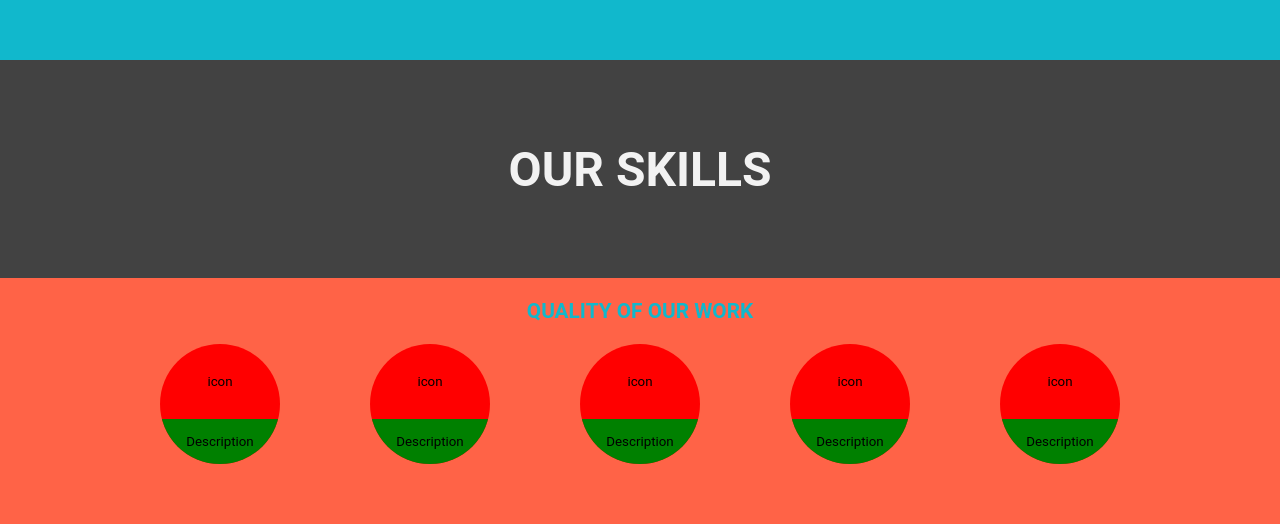
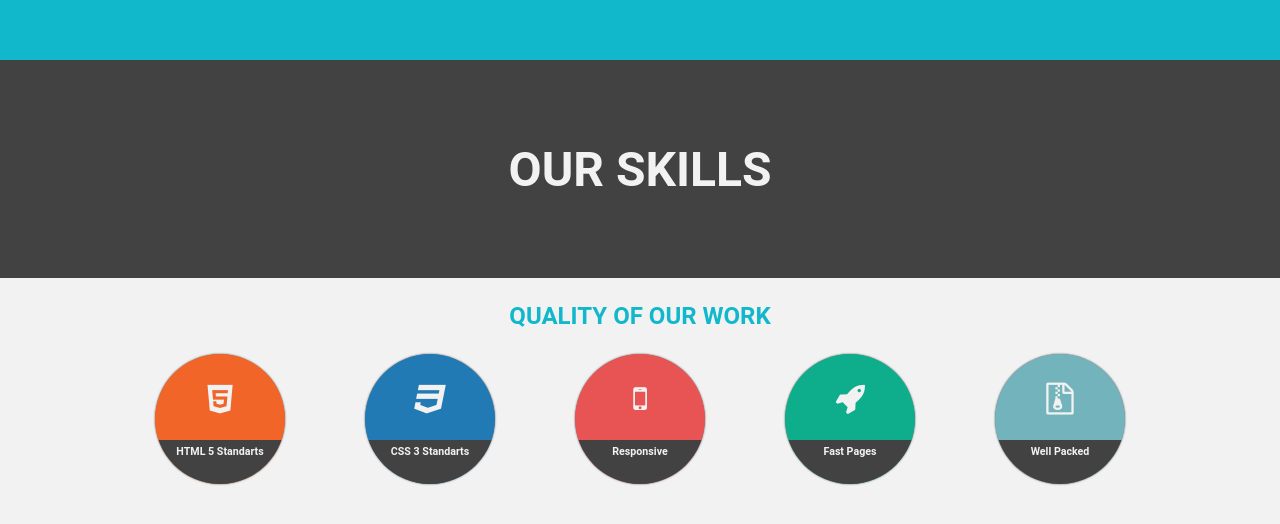
Before and after one commit to IvankivRLCoder/rb-first-project, a website: page app/jade/index.jade in a window 1280 px wide. Shown: the part 1540-2064 px from the top of the page. Drawn offline with nearby package versions, Linux system fonts and the light colour scheme; files that its build step writes are made by us from their sources; files whose address does not match are found by name.

Commit message:
Add skills balls

```diff
--- a/app/jade/index.jade
+++ b/app/jade/index.jade
@@ -89,29 +89,29 @@ html(lang="en")
               ul.our-skills-container-work-quality-container__list
                 li.our-skills-container-work-quality-container__list--item
                   span.our-skills-container-work-quality-container__list--item__icon
-                    |icon
+                    i(class="fa fa-html5" aria-hidden="true")
                   span.our-skills-container-work-quality-container__list--item__description
-                    |Description
+                    |HTML 5 standarts
                 li.our-skills-container-work-quality-container__list--item
                   span.our-skills-container-work-quality-container__list--item__icon
-                    |icon
+                    i(class="fa fa-css3" aria-hidden="true")
                   span.our-skills-container-work-quality-container__list--item__description
-                    |Description
+                    |CSS 3 standarts
                 li.our-skills-container-work-quality-container__list--item
                   span.our-skills-container-work-quality-container__list--item__icon
-                    |icon
+                    i(class="fa fa-mobile" aria-hidden="true")
                   span.our-skills-container-work-quality-container__list--item__description
-                    |Description
+                    |responsive
                 li.our-skills-container-work-quality-container__list--item
                   span.our-skills-container-work-quality-container__list--item__icon
-                    |icon
+                    i(class="fa fa-rocket" aria-hidden="true")
                   span.our-skills-container-work-quality-container__list--item__description
-                    |Description
+                    |fast pages
                 li.our-skills-container-work-quality-container__list--item
                   span.our-skills-container-work-quality-container__list--item__icon
-                    |icon
+                    i(class="fa fa-file-zip-o" aria-hidden="true")
                   span.our-skills-container-work-quality-container__list--item__description
-                    |Description
+                    |well packed
     //OUR SKILLS END
   script(src="js/libraries.min.js")
   script(src="js/common.js")
--- a/app/stylus/_ourSkills.styl
+++ b/app/stylus/_ourSkills.styl
@@ -3,7 +3,7 @@
   flex-direction: column
   justify-content: space-around
   height: 100vh
-  background-color: green
+  // background-color: green
   &-title
     display: flex
     flex-direction: row
@@ -22,7 +22,7 @@
     display: flex
     flex-grow: 1
     min-height: 582px
-    background-color: tomato
+    background-color: #f2f2f2
     justify-content: center
     align-items: flex-start
     &-work-quality
@@ -33,7 +33,7 @@
       &__title
         display: flex
         text-transform: uppercase
-        font-size: 1.3rem
+        font-size: 1.8em
         color: #11b8cc
         flex-grow: 1
       &-container
@@ -52,21 +52,37 @@
             flex-direction: column
             align-items: center
             justify-content: center
-            background-color: red
-            height: 120px
-            width: 120px
+            height: 130px
+            width: 130px
             overflow: hidden
             border-radius: 50%
+            color: #f2f2f2
+            box-shadow: 0px 0px 2px 0px rgba(0, 0, 0, 0.7)
             &__icon
               display: flex
-              width: 120px
+              max-width: 130px
+              padding-top: 3px
               align-items: center
               justify-content: center
               flex-grow: 2
+              font-size: 2rem
             &__description
               display: flex
               justify-content: center
-              align-items: center
+              padding-top: 5px
               flex-grow: 1
-              width: 120px
-              background-color green
+              font-size: .8em
+              width: 130px
+              font-weight: 600
+              background-color #424242
+              text-transform: capitalize
+          &--item:nth-child(1)
+            background-color: #F16529
+          &--item:nth-child(2)
+            background-color: #227AB5
+          &--item:nth-child(3)
+            background-color: #e85454
+          &--item:nth-child(4)
+            background-color: #0EAE8C
+          &--item:nth-child(5)
+            background-color: #73B3BC
```
Also changed, not shown: app/css/main.css, app/index.html, 1 other file.
